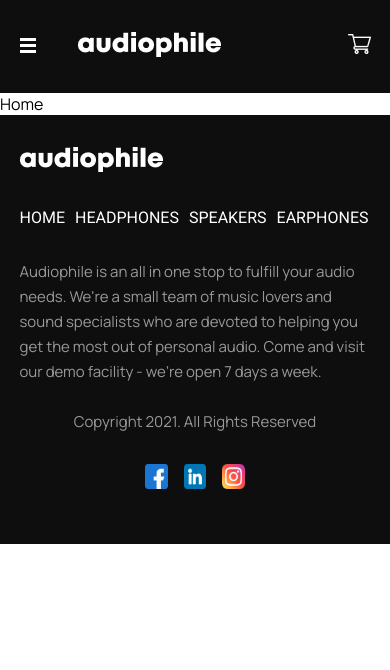
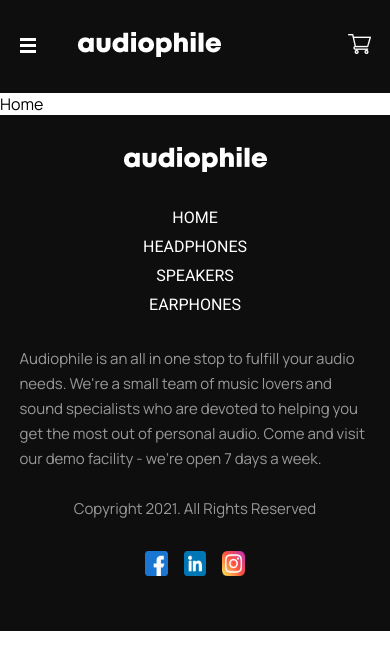
Before and after one commit to bibilashvili-nugo/e-comerce-2, a React (Vite) app: page / in a window 390 px wide. Shown: the top 670 px of the page. Built offline with nearby package versions, Linux system fonts and the light colour scheme.

Commit message:
footer
finish this one 😘

```diff
--- a/src/components/Footer/footer.module.css
+++ b/src/components/Footer/footer.module.css
@@ -98,4 +98,17 @@
     justify-content: center;
     align-items: center;
   }
+
+  .footerContainer {
+    display: flex;
+    align-items: center;
+    justify-content: center;
+  }
+
+  .footerLinks {
+    display: flex;
+    flex-direction: column;
+    justify-content: center;
+    align-items: center;
+  }
 }
```
